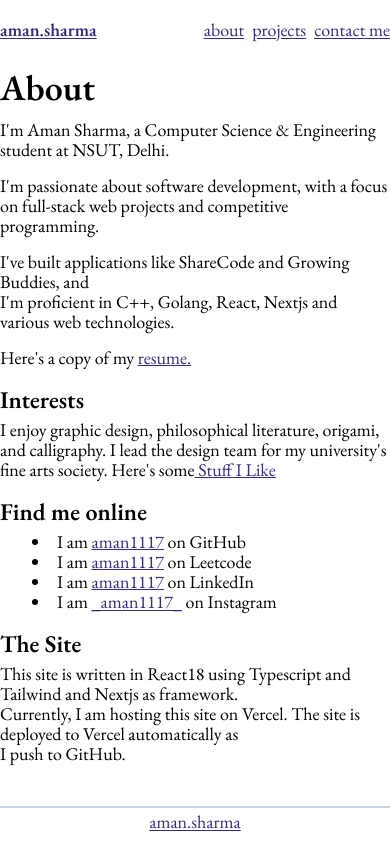
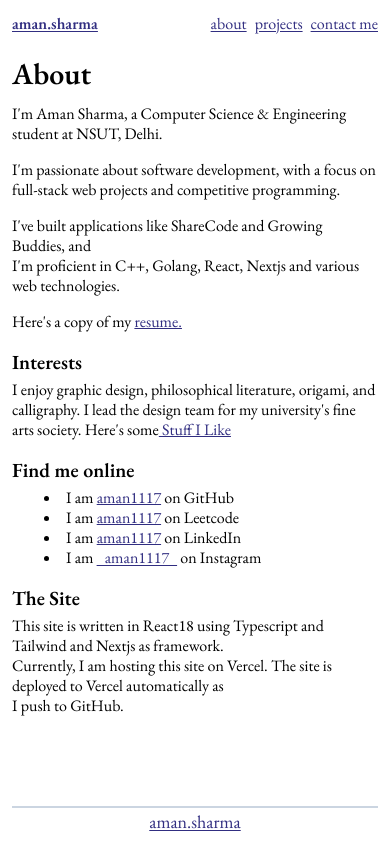
Before and after one commit to aman1117/portfolio, a Next.js app: page /about in a window 390 px wide. Built offline with nearby package versions, Linux system fonts and the light colour scheme.

Commit message:
refactor: Update header and about page styles for responsiveness

```diff
--- a/app/_components/header.tsx
+++ b/app/_components/header.tsx
@@ -9,10 +9,10 @@ const eb_garamond = EB_Garamond({
 const Header = () => {
   return (
     <div className="flex mx-auto max-w-2xl justify-between w-full h-full">
-      <div className="py-4">
+      <div className="md:py-4 py-3">
         <Link href="/">
           <p
-            className={`${eb_garamond.className} text-lg text-indigo-900 underline underline-offset-2`}
+            className={`${eb_garamond.className} md:text-lg text-indigo-900 underline underline-offset-2`}
           >
             aman.sharma
           </p>
@@ -21,18 +21,18 @@ const Header = () => {
       <div className="flex gap-2 items-center justify-center">
         <div>
           <Link href="/about">
-            <p className="text-lg underline text-indigo-900 underline-offset-2">
+            <p className="md:text-lg underline text-indigo-900 underline-offset-2">
               about
             </p>
           </Link>
         </div>
         <div>
-          <p className="text-lg underline text-indigo-900 underline-offset-2">
+          <p className="md:text-lg underline text-indigo-900 underline-offset-2">
             projects
           </p>
         </div>
         <div>
-          <p className="text-lg underline text-indigo-900 underline-offset-2">
+          <p className="md:text-lg underline text-indigo-900 underline-offset-2">
             contact me
           </p>
         </div>
--- a/app/about/page.tsx
+++ b/app/about/page.tsx
@@ -4,32 +4,32 @@ const AboutMe: React.FC = () => {
   return (
     <div className="max-w-2xl mx-auto mt-2 mb-2 w-full h-full ">
       <section className="mb-4">
-        <h2 className="text-4xl font-bold mb-3">About</h2>
-        <p className="text-lg leading-5">
+        <h2 className="md:text-4xl text-3xl font-bold mb-3">About</h2>
+        <p className="md:text-lg leading-5">
           I&apos;m Aman Sharma, a Computer Science & Engineering student at NSUT, Delhi.
         </p>
-        <p className="text-lg leading-5 my-4">
+        <p className="md:text-lg leading-5 my-4">
           I&apos;m passionate about software development, with a focus on full-stack web projects and competitive programming.
         </p>
-        <p className="text-lg leading-5 my-4">
+        <p className="md:text-lg leading-5 my-4">
           I&apos;ve built applications like ShareCode and Growing Buddies, and<br/> I&apos;m proficient in C++, Golang, React, Nextjs and various web technologies.
         </p>
-        <p className="text-lg leading-5">
+        <p className="md:text-lg leading-5">
           Here&apos;s a copy of my <a href="/Aman.pdf" className="text-indigo-900 underline" download>resume.</a>
         </p>
       </section>
 
       <section className="mb-4">
-        <h2 className="text-2xl font-bold mb-1">Interests</h2>
-        <p className="text-lg leading-5">
+        <h2 className="md:text-2xl text-xl  font-bold mb-1">Interests</h2>
+        <p className="md:text-lg leading-5">
           I enjoy graphic design, philosophical literature, origami, and calligraphy. I lead the design team for my university&apos;s fine arts society. Here&apos;s some<span className="text-indigo-900 underline"> Stuff I Like</span>
         </p>
       </section>
 
       <section className="mb-4">
-        <h2 className="text-2xl font-bold mb-1">Find me online</h2>
+        <h2 className="md:text-2xl text-xl font-bold mb-1">Find me online</h2>
         <div className="flex ml-8">
-          <ul className="list-disc list-inside text-lg leading-5">
+          <ul className="list-disc list-inside md:text-lg leading-5">
             <li>
               I am <span className="text-indigo-900 underline">aman1117</span> on GitHub
             </li>
@@ -47,8 +47,8 @@ const AboutMe: React.FC = () => {
       </section>
 
       <section className="mb-4">
-        <h2 className="text-2xl font-bold mb-1">The Site</h2>
-        <p className="text-lg leading-5 ">
+        <h2 className="md:text-2xl text-xl font-bold mb-1">The Site</h2>
+        <p className="md:text-lg leading-5 ">
           This site is written in React18 using Typescript and Tailwind and Nextjs as framework.<br/> Currently, I am hosting this site on Vercel. The site is deployed to Vercel automatically as<br/> I push to GitHub.
         </p>
       </section>
--- a/app/layout.tsx
+++ b/app/layout.tsx
@@ -36,7 +36,7 @@ export default function RootLayout({
 }>) {
   return (
     <html lang="en">
-      <body className={eb_garamond.className}>
+      <body className={`${eb_garamond.className} px-3` }>
         <div className="flex flex-col min-h-screen">
           <div className="flex-grow">
             <Header />
--- a/app/page.tsx
+++ b/app/page.tsx
@@ -2,7 +2,7 @@
 export default function Home() {
   return (
       <div className=" w-full h-full py-4 flex max-w-2xl mx-auto ">
-        <p className="  text-black text-lg leading-5 ">
+        <p className="  text-black md:text-lg leading-5 ">
         This is the homepage of Aman Sharma, a 4th year BTech CSE student.<br/> Experienced in backend (Go) and frontend (React.js, Next.js) development.
 
         </p>
```
